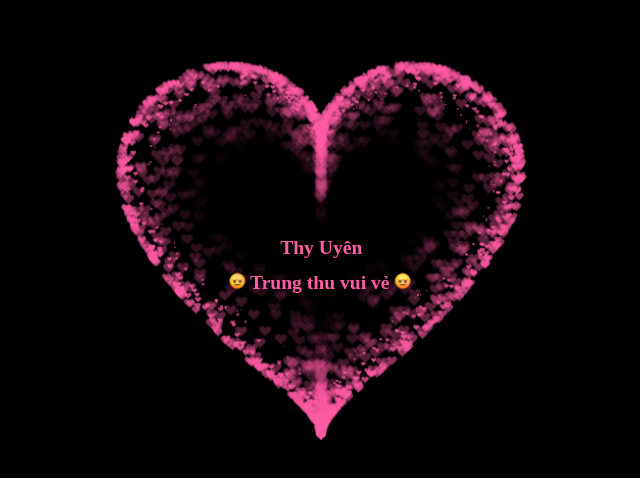
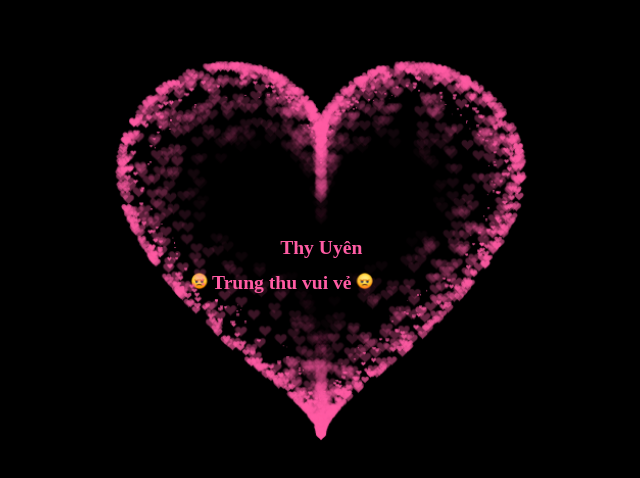
Before and after one commit to Pandadanh/Thy-Uyen, a plain HTML site: page index.html in a window 1280 px wide. Shown: the part 152-630 px from the top of the page, without its empty margins (319-959 px from the left). Drawn offline with Linux system fonts and the light colour scheme.

Commit message:
Update index.htmlhh

```diff
--- a/index.html
+++ b/index.html
@@ -57,7 +57,7 @@
     h2 {
       color:#FF5CA4;
       top: 51%;
-      left: 43%;
+      left: 40%;
       text-align: center;
       position: absolute;
       font-size: larger;
```
